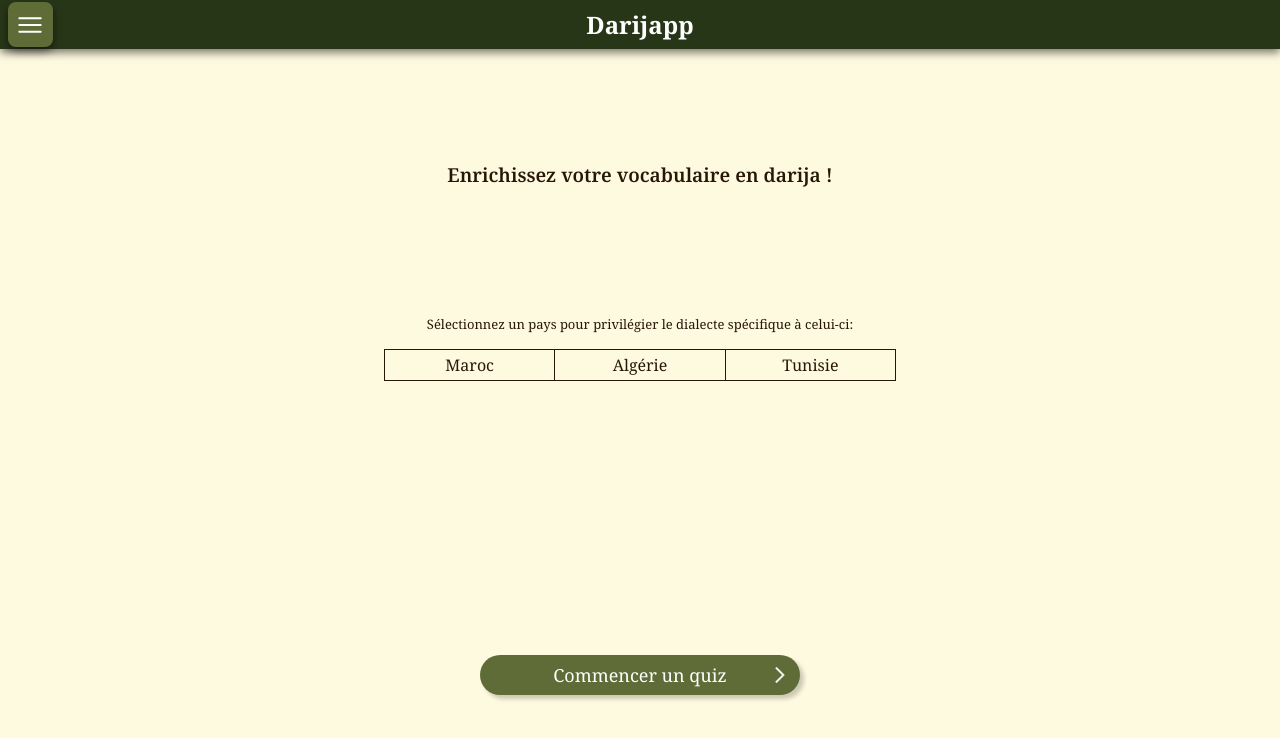
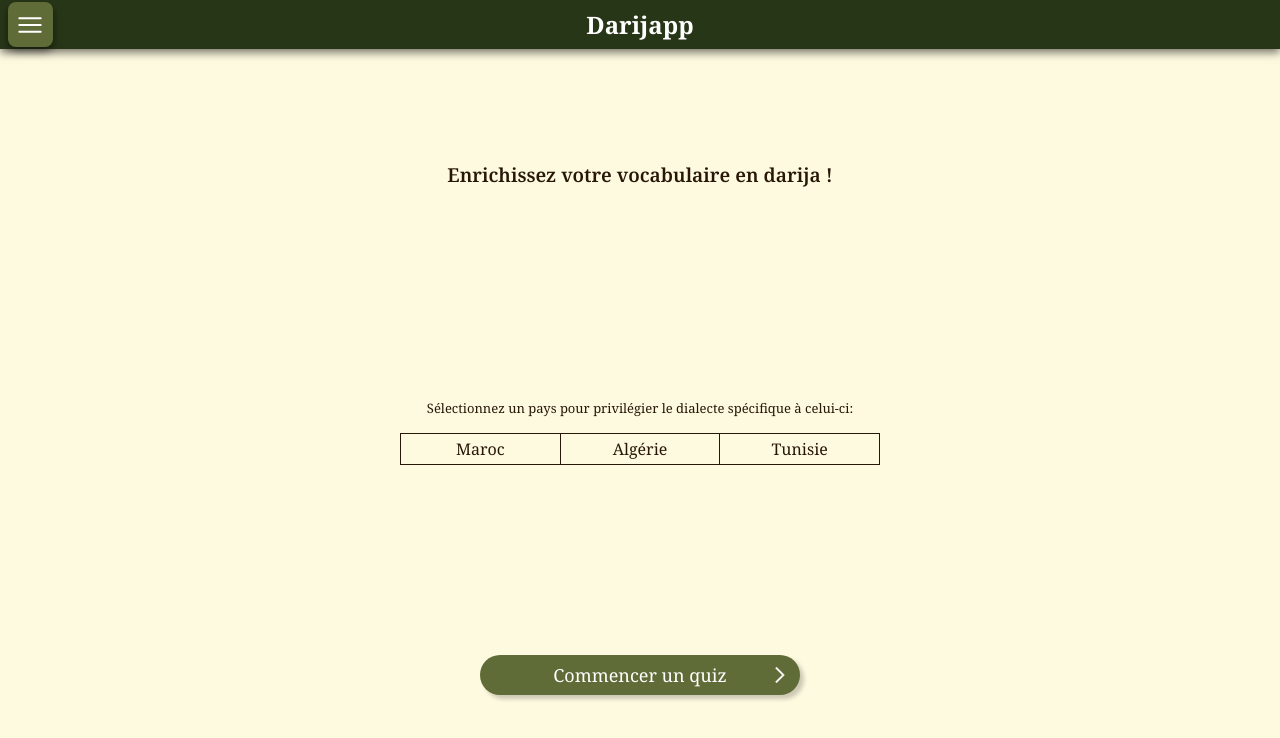
Before and after one commit to AdabLeDabe/Darijapp, a React (Vite) app in the folder darijapp-frontend/: page / in a window 1280 px wide. Shown: the top 738 px of the page. Built offline with nearby package versions, Linux system fonts and the light colour scheme.

Commit message:
Fixed length of dialect selection

```diff
--- a/darijapp-frontend/src/styles/LandingPage.css
+++ b/darijapp-frontend/src/styles/LandingPage.css
@@ -39,7 +39,8 @@
 
 @media (min-width: 1024px) {
     .landing-page-container div.dialect-selection {
-        padding: 0 10vw;
+        width: 30rem;
+        margin: auto;
     }
 }
 
```
